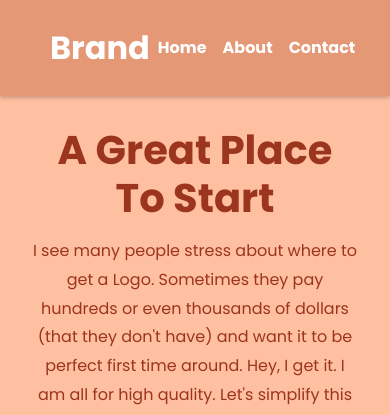
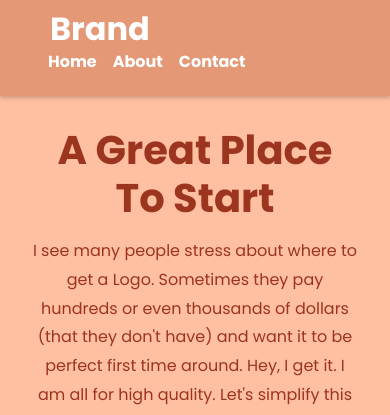
Before and after one commit to Dina2703/flexbox-001, a website: page index.html in a window 390 px wide. Shown: the top 415 px of the page. Drawn offline with Linux system fonts and the light colour scheme.

Commit message:
Responsive Navbar

```diff
--- a/style.css
+++ b/style.css
@@ -139,6 +139,13 @@ h4 a {
 }
 /*everything inside it works under 768px width */
 @media (max-width: 768px) {
+  .navbar .container {
+    display: block;
+  }
+  .navbar .nav {
+    margin: -10px;
+  }
+
   .header .container {
     flex-direction: column;
     height: 100%;
@@ -149,5 +156,4 @@ h4 a {
   .boxes .container {
     display: block;
   }
-
 }
```
